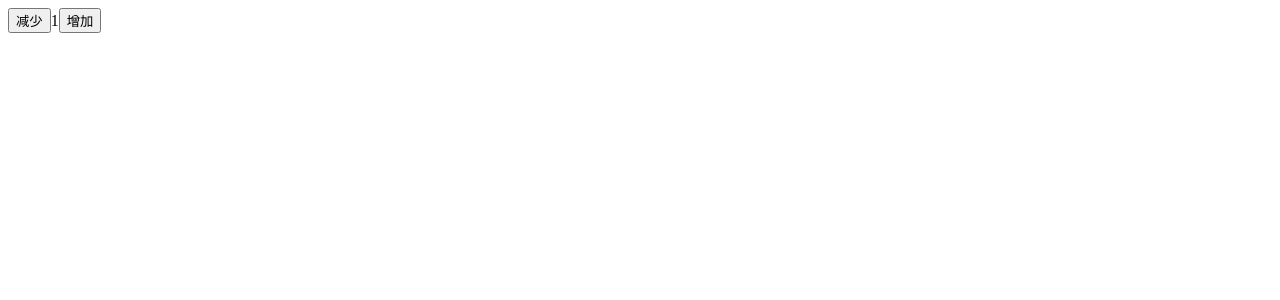
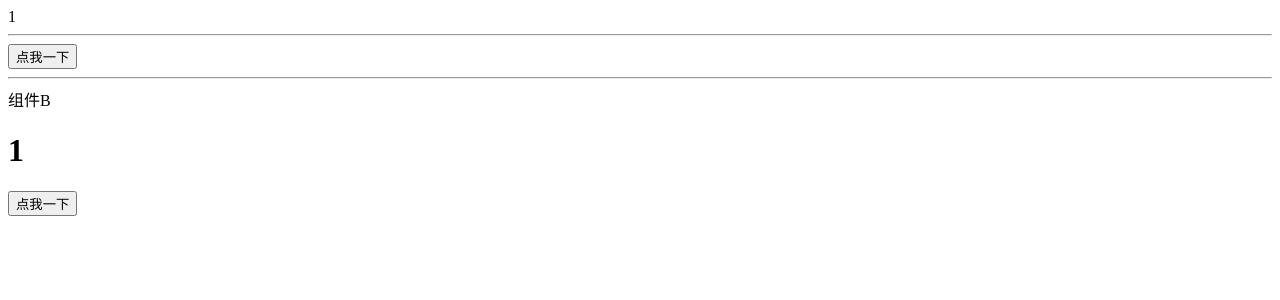
Before and after one commit to Ddkkkk11/projectAll, a React (Create React App) app in the folder react_app/: page / in a window 1280 px wide. Shown: the top 300 px of the page. Built offline with nearby package versions, Linux system fonts and the light colour scheme.

Commit message:
React.memo

```diff
--- a/react_app/src1/App.jsx
+++ b/react_app/src state/App.jsx
@@ -34,7 +34,7 @@ const App = () => {
             }>点我一下
             </button>
             <hr/>
-            <B/>
+            {/* <B/> */}
         </div>
     );
 };
--- /dev/null
+++ b/react_app/src state/B.jsx
@@ -0,0 +1,12 @@
+import React from 'react';
+
+const B = () => {
+    console.log('组件b重新渲染了 ')
+    return (
+        <div>
+            组件B
+        </div>
+    );
+};
+
+export default B;
--- /dev/null
+++ b/react_app/src state/index.js
@@ -0,0 +1,5 @@
+import ReactDOM from 'react-dom/client';
+import App from "./App";
+
+ReactDOM.createRoot(document.getElementById('root'))
+    .render(<App/>);
--- a/react_app/src/App.jsx
+++ b/react_app/src/App.jsx
@@ -1,72 +1,38 @@
-import React, { useReducer } from 'react'
+import React, {useState} from 'react';
+import B from "./B";
 
-const countReducer =(state, action) => {
+const App = () => {
+    console.log('组件重新渲染了')
+    const [count, setCount] = useState(1);
+    const flag = count % 4 ==0;
 
-  console.log('args', state)
-  console.log(action.type)
-  /* if (action.type === 'ADD') {
-     return state + 1;
-   } else if (action.type === 'SUB') {
-     return state - 1;
-   }*/
-  switch (action.type){
-    case 'ADD':
-      return  state + 1;
-    case  'SUB':
-      return  state - 1;
-    default:
-      return  state;
-  }
+    return (
+        <div>
+            {count}
+            <hr/>
+            <button onClick={() => {
+                console.log('按钮点击了')
+                // setCount(() => count + 1);
+                setCount( prevState => {
+                  console.log(prevState)
+                  return prevState + 1;
+                });
+                /*
+                React官网上说，这个函数接收两个参数
+                ，第一个是当前的state，第二个是当前的props，
+                函数返回一个对象，与之前使用this.setState的返回对象相同，
+                代表想对state的更改。
 
+
+
+                */
+            }
+            }>点我一下
+            </button>
+            <hr/>
+            <B test = {flag}/>
+        </div>
+    );
 };
-const App = () => {
-  /* const [count, setCount] = useState(1)
 
-   const addHandler = () => {
-     setCount(prevState => prevState + 1)
-   }
-   const subHandler = () => {
-     setCount(prevState => prevState - 1)
-   }*/
-  //reducer, initialArg, init
-  /*
-  *   第一个参数
-  *     reducer：函数 整合函数对于当前的state的所有操作都应该在该函数中定义
-  *       state: 当前最新的state
-  *       action: 他需要一个对象，{
-  *       在对象中会存储dispatch的指令
-  * }
-  *       这个函数的返回值会成为state的新值
-  *   第二个参数
-  *     initialArg：state 初始值 作用和state的值是一样的
-  *
-  *
-  * */
-  const [count, countDisptch] = useReducer(countReducer, 1);
-
-  const addHandler = () => {
-    countDisptch({
-      type: 'ADD'
-    })
-  }
-  const subHandler = () => {
-    countDisptch({
-      type: 'SUB'
-    })
-  }
-  /*  返回值 返回值是一个数组
-      第一个参数就是state， 用来获取state的值
-      ，第二个参数是，state派发器
-        用来发送操作state的命令
-          具体的修改行为会由另外一个函数执行
-        */
-  return (
-    <div>
-      <button onClick={subHandler}>减少</button>
-      {count}
-      <button onClick={addHandler}>增加</button>
-    </div>
-  )
-}
-
-export default App
+export default App;
--- a/react_app/src/B.jsx
+++ b/react_app/src/B.jsx
@@ -1,12 +1,25 @@
 import React from 'react';
+import { useState } from 'react';
 
 const B = () => {
     console.log('组件b重新渲染了 ')
+    const [test, setTest] = useState(1);
+
     return (
         <div>
+          {/* <p>{props.test? '哈哈' : ''}</p> */}
             组件B
+            <h1>{test}</h1>
+            <button onClick={() => setTest((state, props) => {
+              console.log(props);
+              return state +1 ;
+            })}>点我一下</button>
         </div>
     );
 };
+ //react.memo 是一个高阶组件 他接受另一个组件作为参数
+ //并且返回一个包装过的新组件 包装过的组件有缓存功能
+ //只有props发生变化，才会触发组件的重新渲染，否则总是返回缓存中的执行结果
 
-export default B;
+
+export default React.memo(B);
--- a/react_app/src/index.js
+++ b/react_app/src/index.js
@@ -1,10 +1,5 @@
-import ReactDOM from 'react-dom/client'
-import React from 'react'
-import App from './App'
+import ReactDOM from 'react-dom/client';
+import App from "./App";
 
 ReactDOM.createRoot(document.getElementById('root'))
-  .render(
-    <React.StrictMode>
-      <App/>
-    </React.StrictMode>
-  )
+    .render(<App/>);
--- /dev/null
+++ b/react_app/srcmemo/App.jsx
@@ -0,0 +1,72 @@
+import React, { useReducer } from 'react'
+
+const countReducer =(state, action) => {
+
+  console.log('args', state)
+  console.log(action.type)
+  /* if (action.type === 'ADD') {
+     return state + 1;
+   } else if (action.type === 'SUB') {
+     return state - 1;
+   }*/
+  switch (action.type){
+    case 'ADD':
+      return  state + 1;
+    case  'SUB':
+      return  state - 1;
+    default:
+      return  state;
+  }
+
+};
+const App = () => {
+  /* const [count, setCount] = useState(1)
+
+   const addHandler = () => {
+     setCount(prevState => prevState + 1)
+   }
+   const subHandler = () => {
+     setCount(prevState => prevState - 1)
+   }*/
+  //reducer, initialArg, init
+  /*
+  *   第一个参数
+  *     reducer：函数 整合函数对于当前的state的所有操作都应该在该函数中定义
+  *       state: 当前最新的state
+  *       action: 他需要一个对象，{
+  *       在对象中会存储dispatch的指令
+  * }
+  *       这个函数的返回值会成为state的新值
+  *   第二个参数
+  *     initialArg：state 初始值 作用和state的值是一样的
+  *
+  *
+  * */
+  const [count, countDisptch] = useReducer(countReducer, 1);
+
+  const addHandler = () => {
+    countDisptch({
+      type: 'ADD'
+    })
+  }
+  const subHandler = () => {
+    countDisptch({
+      type: 'SUB'
+    })
+  }
+  /*  返回值 返回值是一个数组
+      第一个参数就是state， 用来获取state的值
+      ，第二个参数是，state派发器
+        用来发送操作state的命令
+          具体的修改行为会由另外一个函数执行
+        */
+  return (
+    <div>
+      <button onClick={subHandler}>减少</button>
+      {count}
+      <button onClick={addHandler}>增加</button>
+    </div>
+  )
+}
+
+export default App
--- /dev/null
+++ b/react_app/srcmemo/B.jsx
@@ -0,0 +1,12 @@
+import React from 'react';
+
+const B = () => {
+    console.log('组件b重新渲染了 ')
+    return (
+        <div>
+            组件B
+        </div>
+    );
+};
+
+export default B;
```
Also changed, not shown: react_app/srcmemo/index.js (added, +10 -0 lines).
